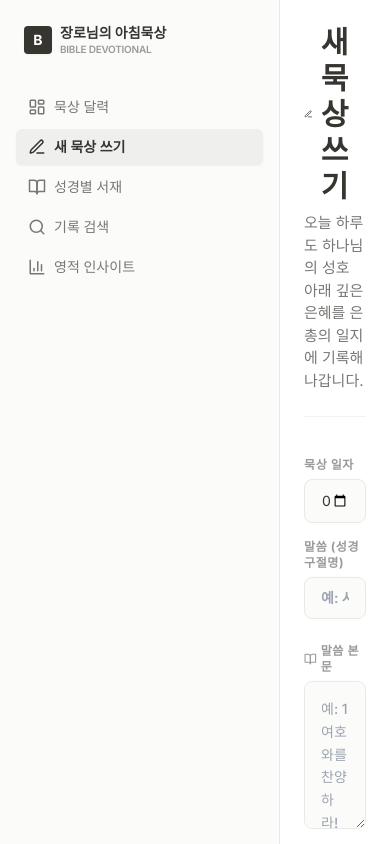
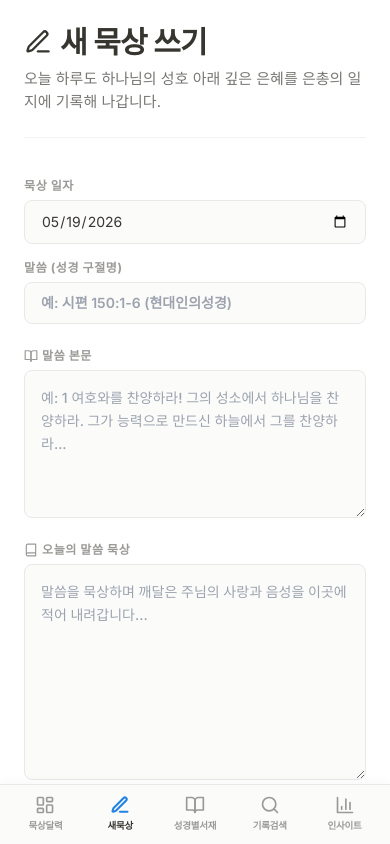
Before and after one commit to lifeinnovator/bible-devotional, a Next.js app: page /write in a window 390 px wide. Built offline with nearby package versions, Linux system fonts and the light colour scheme.

Commit message:
feat: Implement premium responsive navigation with desktop sidebar and glassmorphic mobile bottom tab bar

```diff
--- a/app/layout.tsx
+++ b/app/layout.tsx
@@ -18,9 +18,9 @@ export default function RootLayout({
   return (
     <html lang="ko">
       <body className={inter.className}>
-        <div className="flex h-screen w-full bg-[#fbfbfa] overflow-hidden">
+        <div className="flex flex-col md:flex-row h-screen w-full bg-[#fbfbfa] overflow-hidden">
           <Sidebar />
-          <div className="flex-1 overflow-y-auto bg-white">
+          <div className="flex-1 overflow-y-auto bg-white pb-[60px] md:pb-0">
             {children}
           </div>
         </div>
--- a/components/Sidebar.tsx
+++ b/components/Sidebar.tsx
@@ -16,7 +16,9 @@ export default function Sidebar() {
   ];
 
   return (
-    <div className="w-[280px] border-r border-[#e9e9e7] bg-[#fbfbfa] flex flex-col h-screen sticky top-0">
+    <>
+      {/* Desktop Sidebar - hidden on mobile, visible from md breakpoint */}
+      <div className="hidden md:flex w-[280px] border-r border-[#e9e9e7] bg-[#fbfbfa] flex-col h-screen sticky top-0">
         <div className="p-4 pt-6 flex-1">
           <div className="px-2 mb-8">
             <Link href="/" className="flex items-center gap-2">
@@ -50,5 +52,34 @@ export default function Sidebar() {
           </nav>
         </div>
       </div>
+
+      {/* Mobile Bottom Tab Bar - visible only on screens smaller than md */}
+      <nav className="md:hidden fixed bottom-0 left-0 right-0 h-[60px] border-t border-[#e9e9e7] bg-[#fbfbfa]/95 backdrop-blur-md flex items-center justify-around z-50 px-2 shadow-[0_-2px_10px_rgba(0,0,0,0.03)] pb-safe">
+        {menuItems.map((item) => {
+          const Icon = item.icon;
+          const isActive = pathname === item.href;
+          const label = item.name === "새 묵상 쓰기" ? "새 묵상" : item.name === "영적 인사이트" ? "인사이트" : item.name;
+
+          return (
+            <Link
+              key={item.href}
+              href={item.href}
+              className={`flex flex-col items-center justify-center flex-1 h-full py-1 text-center transition-all ${
+                isActive
+                  ? "text-[#2383e2]"
+                  : "text-[#9b9a97] hover:text-[#37352f]"
+              }`}
+            >
+              <Icon size={20} className={isActive ? "stroke-[2.5px] text-[#2383e2]" : "stroke-[2px]"} />
+              <span className={`text-[9.5px] mt-1 font-semibold tracking-tight transition-colors ${
+                isActive ? "text-[#37352f]" : "text-[#9b9a97]"
+              }`}>
+                {label.replace(' ', '')}
+              </span>
+            </Link>
+          );
+        })}
+      </nav>
+    </>
   );
 }
```
Lines whose indentation alone changed are shown as unchanged.
